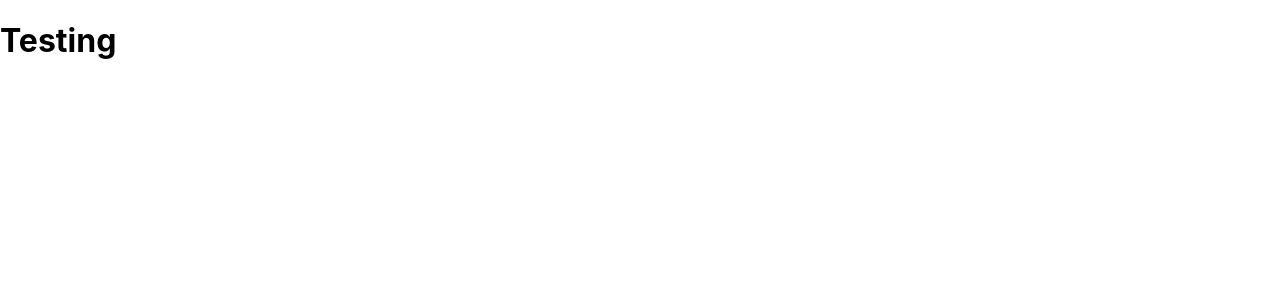
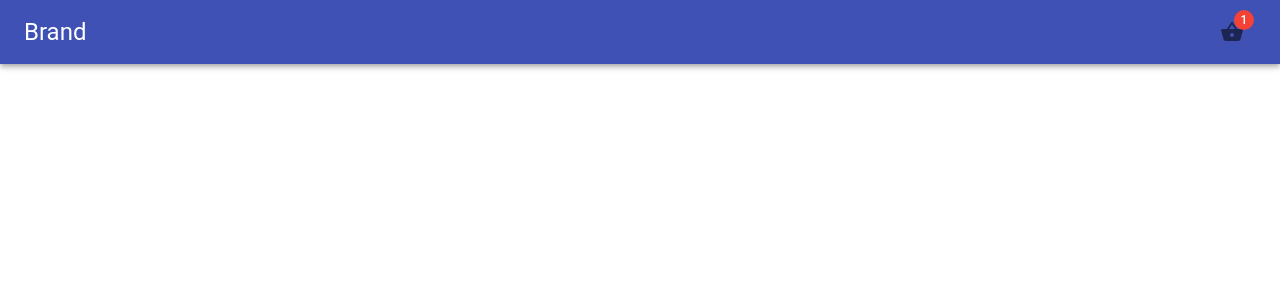
Before and after one commit to AngelosGR21/anime-swords-shop, a React (Create React App) app: page / in a window 1280 px wide. Shown: the top 300 px of the page. Built offline with nearby package versions, Linux system fonts and the light colour scheme.

Commit message:
adding basic navbar component

```diff
--- a/package.json
+++ b/package.json
@@ -3,6 +3,9 @@
   "version": "0.1.0",
   "private": true,
   "dependencies": {
+    "@material-ui/core": "^4.12.3",
+    "@material-ui/icons": "^4.11.2",
+    "@material-ui/styles": "^4.11.4",
     "@testing-library/jest-dom": "^5.14.1",
     "@testing-library/react": "^11.2.7",
     "@testing-library/user-event": "^12.8.3",
--- a/src/App.js
+++ b/src/App.js
@@ -1,8 +1,14 @@
 import swords from "./utils/data";
 
+//IMPORTING COMPONENETS
+import Navbar from "./components/Navbar";
+
 function App() {
-  console.log(swords);
-  return <h1>Testing</h1>;
+  return (
+    <>
+      <Navbar />
+    </>
+  );
 }
 
 export default App;
--- /dev/null
+++ b/src/components/Navbar.js
@@ -0,0 +1,31 @@
+// IMPORTING COMPONENTS
+import {
+  AppBar,
+  Toolbar,
+  Typography,
+  IconButton,
+  Badge,
+} from "@material-ui/core";
+import ShoppingBasketIcon from "@material-ui/icons/ShoppingBasket";
+
+//IMPORTING STYLES
+import useStyles from "../useStyles";
+
+const Navbar = () => {
+  const classes = useStyles();
+  return (
+    <>
+      <AppBar position="static" className={classes.navbar} color="primary">
+        <Toolbar className={classes.toolbar}>
+          <Typography variant="h5">Brand</Typography>
+          <IconButton>
+            <Badge badgeContent={1} color="error">
+              <ShoppingBasketIcon />
+            </Badge>
+          </IconButton>
+        </Toolbar>
+      </AppBar>
+    </>
+  );
+};
+export default Navbar;
--- /dev/null
+++ b/src/useStyles.js
@@ -0,0 +1,9 @@
+import { makeStyles } from "@material-ui/styles";
+
+const useStyles = makeStyles({
+  toolbar: {
+    justifyContent: "space-between",
+  },
+});
+
+export default useStyles;
```
Also changed, not shown: 1 other file (tests, documents, lock files or other folders).
